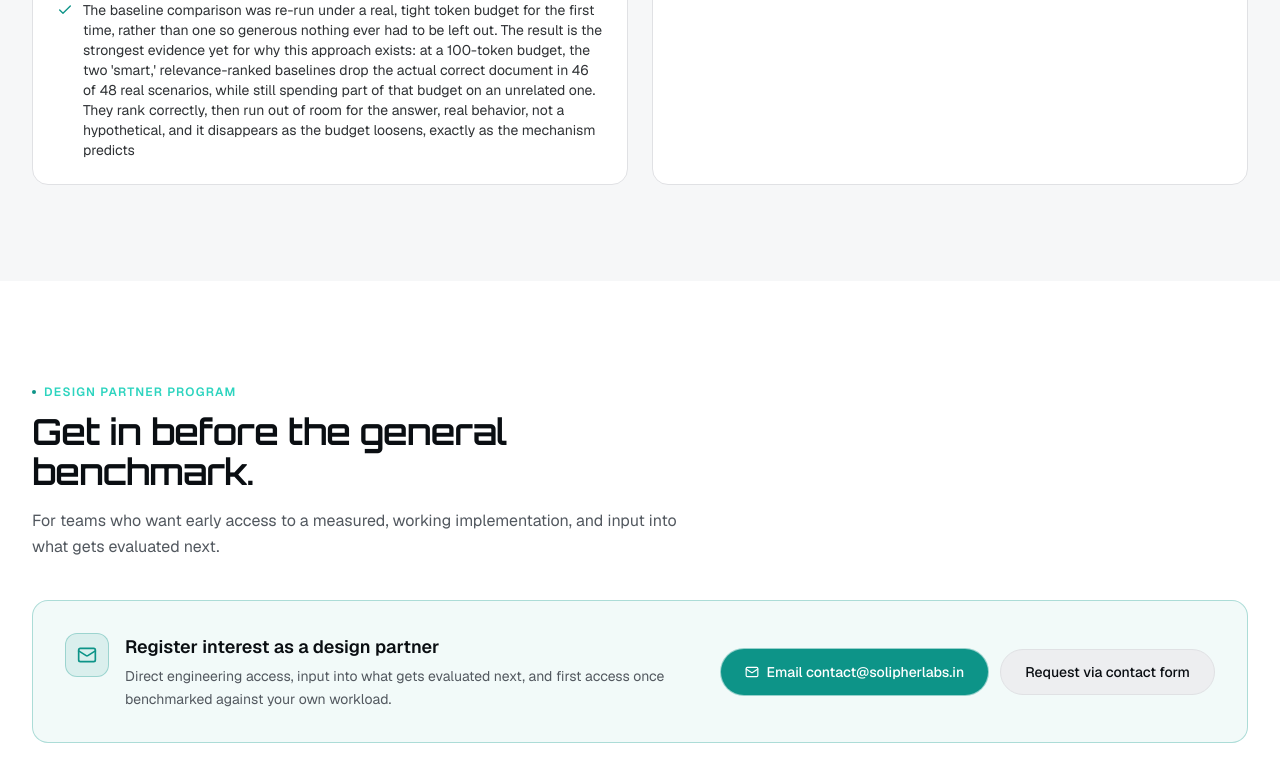
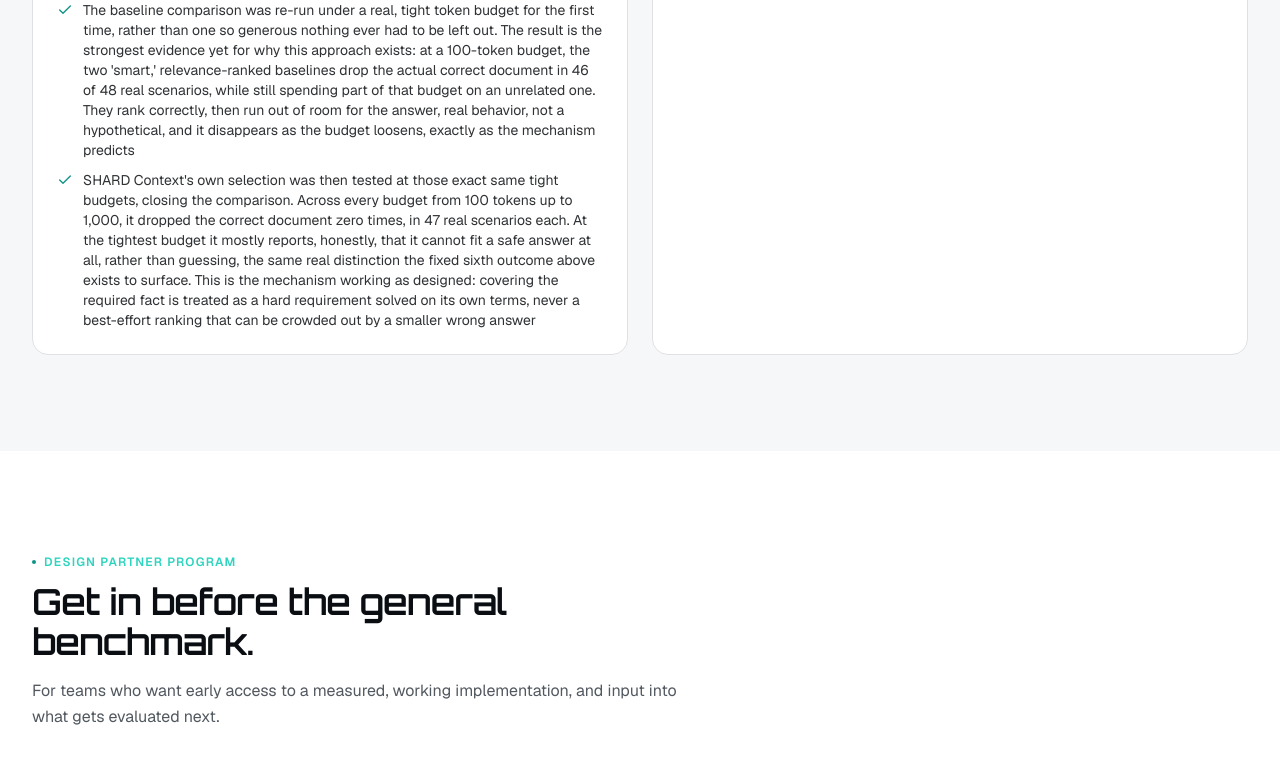
Before and after one commit to DevarshChauhan/SOLIPHER-LABS-WEB, a Next.js app: page /products/shard-context in a window 1280 px wide. Shown: the part 11161-11929 px from the top of the page. Built offline with nearby package versions, Linux system fonts and the light colour scheme.

Commit message:
Complete the tight-budget comparison with SHARD Context's own result
Adds the closing bullet: SHARD Context's own selection, tested at the
same tight budgets that broke the other baselines, drops the correct
document zero times across 47 real scenarios at every budget from 100
to 1,000 tokens.

```diff
--- a/src/app/products/shard-context/page.tsx
+++ b/src/app/products/shard-context/page.tsx
@@ -569,6 +569,7 @@
                   "Access control on the local telemetry trace is now really enforced, not just described: a caller is checked against both the tenant the data belongs to and the permission its role carries, with the two failure reasons kept separate so a wrong-tenant attempt is never mistaken for a wrong-permission one. Telemetry can also now be grouped and merged by real, explicit categories, with a test proving that permissive grouping can never be used to leak data across tenants",
                   "The earlier finding that one of the six possible outcomes could never actually happen has been root-caused and fixed: the internal solver was quietly treating two different situations, no usable coverage at all versus coverage that simply cost too much, as the same result. Re-measured live, all six outcomes now occur, evenly, exactly as the design always intended",
                   "The baseline comparison was re-run under a real, tight token budget for the first time, rather than one so generous nothing ever had to be left out. The result is the strongest evidence yet for why this approach exists: at a 100-token budget, the two 'smart,' relevance-ranked baselines drop the actual correct document in 46 of 48 real scenarios, while still spending part of that budget on an unrelated one. They rank correctly, then run out of room for the answer, real behavior, not a hypothetical, and it disappears as the budget loosens, exactly as the mechanism predicts",
+                  "SHARD Context's own selection was then tested at those exact same tight budgets, closing the comparison. Across every budget from 100 tokens up to 1,000, it dropped the correct document zero times, in 47 real scenarios each. At the tightest budget it mostly reports, honestly, that it cannot fit a safe answer at all, rather than guessing, the same real distinction the fixed sixth outcome above exists to surface. This is the mechanism working as designed: covering the required fact is treated as a hard requirement solved on its own terms, never a best-effort ranking that can be crowded out by a smaller wrong answer",
                 ].map((item) => (
                   <li key={item} className="flex gap-2.5 text-sm text-foreground/85">
                     <Check size={16} className="mt-0.5 shrink-0 text-red-500" />
```
